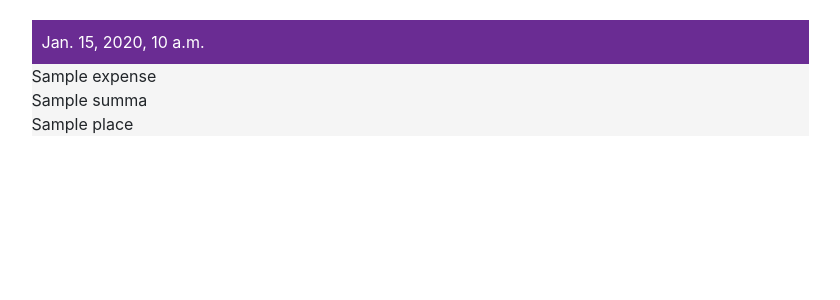
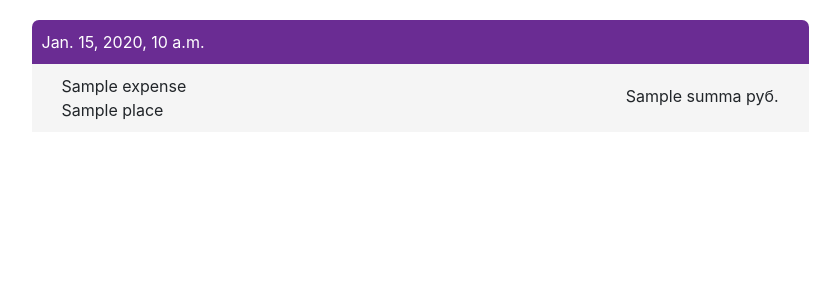
Before and after one commit to isaakbormental/saveMoney, a Django app: template account/templates/account/expenses_list.html in a window 1280 px wide. Shown: the part 56-356 px from the top of the page, without its empty margins (220-1060 px from the left). Run offline with Django 3.2, Linux system fonts and the light colour scheme; the template is opened without the code that fills it: most values are stand-ins (such as "Sample title", 1, 10 or a date in 2020); some libraries are stand-ins or nearby versions.

Commit message:
Fix expenses cards design

```diff
--- a/account/static/account/expenses_list.css
+++ b/account/static/account/expenses_list.css
@@ -1,28 +1,53 @@
 hr {
-    margin: 10px;
+    margin: 0px;
 }
 
-.expenses-content{
+.expenses-content {
     margin: auto;
 }
 
-.expenses-aggregate{
+.expenses-aggregate {
     background-color: whitesmoke;
     margin-top: 20px;
     margin-left: auto;
     margin-right: auto;
     width: 70%;
+    border-top-left-radius: 7px;
+    border-top-right-radius: 7px;
 }
 
-.expenses-aggregate-date{
+.expenses-aggregate-date {
     padding: 10px;
     margin-left: 0;
     color: white;
 
 }
 
-.expenses-aggregate-date-card{
+.expenses-aggregate-date-card {
     background-color: #6a2c93;
     width: 100%;
+    border-top-left-radius: 7px;
+    border-top-right-radius: 7px;
+}
 
+.expense-item{
+    padding: 10px;
 }
+
+.expense-item-title {
+    margin-left: 20px;
+}
+
+.expense-item-sum {
+    /*margin-right: 20px;*/
+    float: right;
+    /*padding: 10px;*/
+    margin-top: 10px;
+    /*margin-bottom: auto;*/
+    margin-right: 20px;
+}
+
+.expense-item-place {
+    /*padding: 10px;*/
+    margin-left: 20px;
+}
--- a/account/templates/account/expenses_list.html
+++ b/account/templates/account/expenses_list.html
@@ -14,9 +14,10 @@
 
                         {% for expense in aggr.expenses %}
                             <div class="expense-item">
-                                <div>{{ expense.title }}</div>
-                                <div>{{ expense.summa }} </div>
-                                <div>{{ expense.place }}</div>
+                                <div class="expense-item-sum">{{ expense.summa }} руб.</div>
+                                <div class="expense-item-title">{{ expense.title }}</div>
+
+                                <div class="expense-item-place">{{ expense.place }}</div>
                             </div>
                             {% if  not forloop.last %}
                                 <hr/>
```
